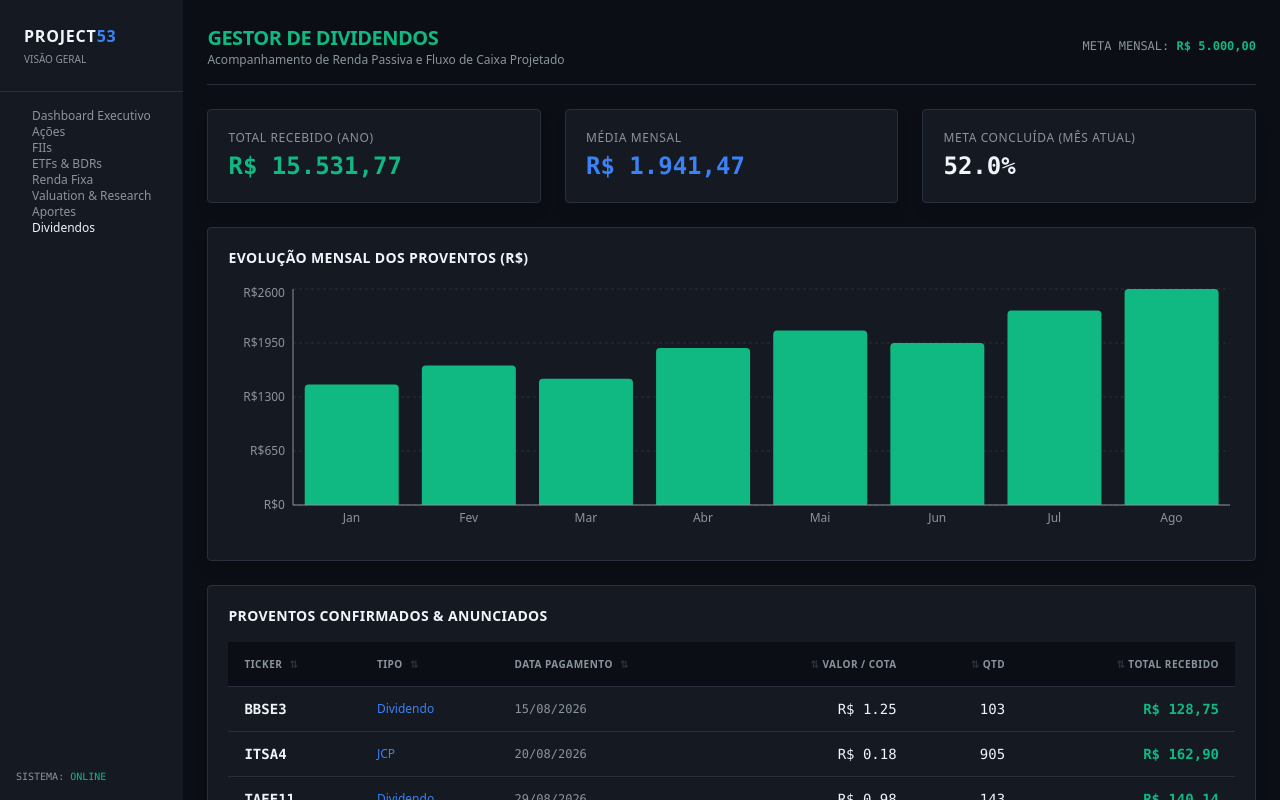
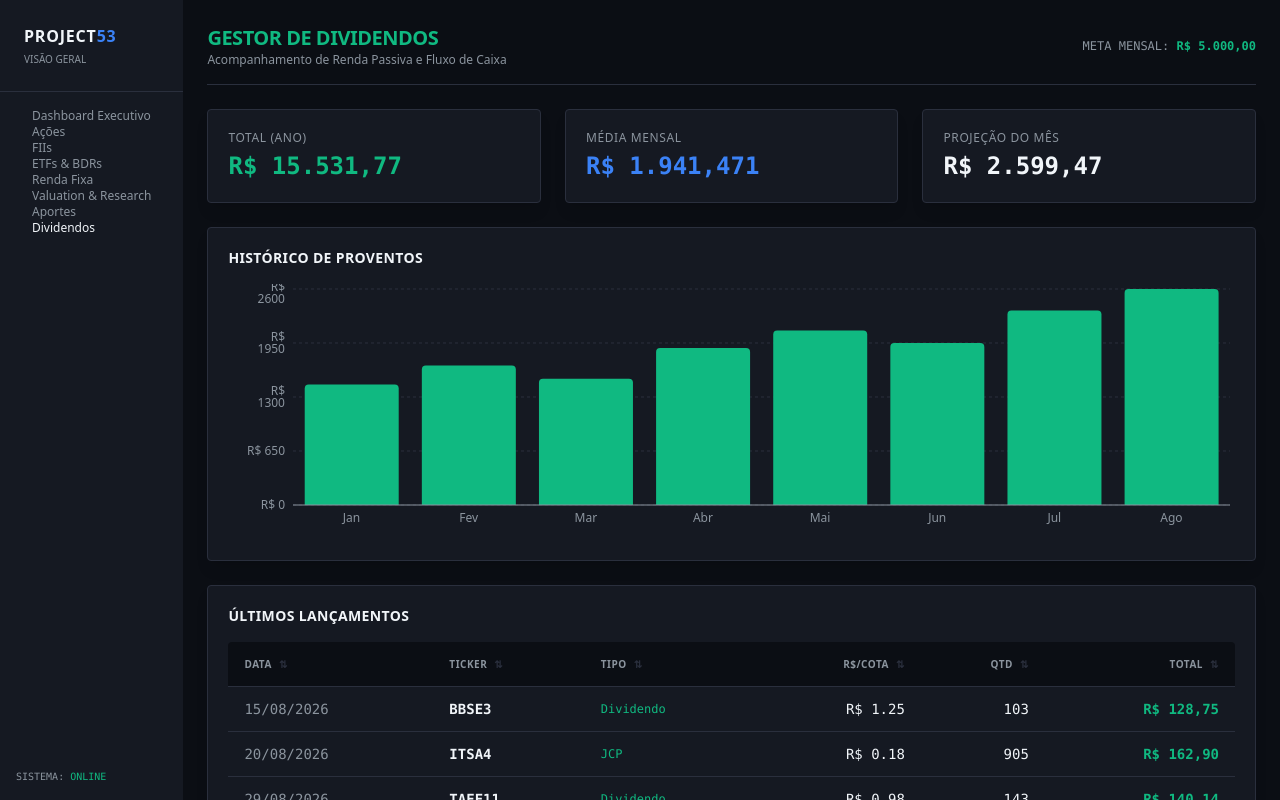
Before and after one commit to Andre-Marcelino-2026/aposentadoria53, a Next.js app: page /dividendos in a window 1280 px wide. Built offline with nearby package versions, Linux system fonts and the light colour scheme.

Commit message:
Update page.tsx

```diff
--- a/app/dividendos/page.tsx
+++ b/app/dividendos/page.tsx
@@ -14,6 +14,7 @@ import {
   ReferenceLine,
 } from 'recharts';
 
+// Dados simulados de proventos recebidos nos últimos meses
 const mockDividendHistory = [
   { month: 'Jan', amount: 1450.20 },
   { month: 'Fev', amount: 1680.50 },
@@ -25,6 +26,7 @@ const mockDividendHistory = [
   { month: 'Ago', amount: 2599.47 },
 ];
 
+// Dados detalhados dos últimos pagamentos
 const mockRecentDividends = [
   { id: 1, ticker: 'BBSE3', type: 'Dividendo', payDate: '15/08/2026', rate: 1.25, quantity: 103, total: 128.75 },
   { id: 2, ticker: 'ITSA4', type: 'JCP', payDate: '20/08/2026', rate: 0.18, quantity: 905, total: 162.90 },
@@ -44,6 +46,7 @@ export default function DividendosPage() {
     return totalYear / mockDividendHistory.length;
   }, [totalYear]);
 
+  // Lógica de Ordenação da Tabela
   const handleSort = (key: string) => {
     let direction: 'asc' | 'desc' = 'asc';
     if (sortConfig && sortConfig.key === key && sortConfig.direction === 'asc') {
@@ -81,13 +84,14 @@ export default function DividendosPage() {
       <Sidebar />
 
       <main className="flex-1 overflow-y-auto p-6 space-y-6">
+        {/* Cabeçalho */}
         <div className="flex justify-between items-center border-b border-[#2A2F3D] pb-4">
           <div>
             <h1 className="text-xl font-bold tracking-tight text-[#10B981]">
               GESTOR DE DIVIDENDOS
             </h1>
             <p className="text-xs text-[#8B949E]">
-              Acompanhamento de Renda Passiva e Fluxo de Caixa Projetado
+              Acompanhamento de Renda Passiva e Fluxo de Caixa
             </p>
           </div>
           <div className="text-right font-mono text-xs text-[#8B949E]">
@@ -98,96 +102,73 @@ export default function DividendosPage() {
           </div>
         </div>
 
+        {/* Cards de Resumo */}
         <div className="grid grid-cols-1 md:grid-cols-3 gap-6">
           <div className="bg-[#151922] border border-[#2A2F3D] rounded p-5 shadow-lg">
-            <p className="text-[#8B949E] text-xs mb-1 uppercase tracking-wider">
-              Total Recebido (Ano)
-            </p>
+            <p className="text-[#8B949E] text-xs mb-1 uppercase tracking-wider">Total (Ano)</p>
             <p className="text-[#10B981] text-2xl font-bold font-mono">
-              R$ {totalYear.toLocaleString('pt-BR', { minimumFractionDigits: 2, maximumFractionDigits: 2 })}
+              R$ {totalYear.toLocaleString('pt-BR', { minimumFractionDigits: 2 })}
             </p>
           </div>
           <div className="bg-[#151922] border border-[#2A2F3D] rounded p-5 shadow-lg">
-            <p className="text-[#8B949E] text-xs mb-1 uppercase tracking-wider">
-              Média Mensal
-            </p>
+            <p className="text-[#8B949E] text-xs mb-1 uppercase tracking-wider">Média Mensal</p>
             <p className="text-[#3B82F6] text-2xl font-bold font-mono">
-              R$ {monthlyAverage.toLocaleString('pt-BR', { minimumFractionDigits: 2, maximumFractionDigits: 2 })}
+              R$ {monthlyAverage.toLocaleString('pt-BR', { minimumFractionDigits: 2 })}
             </p>
           </div>
           <div className="bg-[#151922] border border-[#2A2F3D] rounded p-5 shadow-lg">
-            <p className="text-[#8B949E] text-xs mb-1 uppercase tracking-wider">
-              Meta Concluída (Mês Atual)
-            </p>
+            <p className="text-[#8B949E] text-xs mb-1 uppercase tracking-wider">Projeção do Mês</p>
             <p className="text-[#F1F5F9] text-2xl font-bold font-mono">
-              {((mockDividendHistory[mockDividendHistory.length - 1].amount / userProfile.targetMonthlyPassiveIncome) * 100).toFixed(1)}%
+              R$ 2.599,47
             </p>
           </div>
         </div>
 
+        {/* Gráfico de Barras */}
         <div className="bg-[#151922] border border-[#2A2F3D] rounded p-5 shadow-lg">
-          <h2 className="text-[#F1F5F9] font-bold text-sm tracking-wide mb-4">
-            EVOLUÇÃO MENSAL DOS PROVENTOS (R$)
-          </h2>
+          <h2 className="text-[#F1F5F9] font-bold text-sm tracking-wide mb-4">HISTÓRICO DE PROVENTOS</h2>
           <div className="h-64 w-full">
             <ResponsiveContainer width="100%" height="100%">
               <BarChart data={mockDividendHistory}>
                 <CartesianGrid strokeDasharray="3 3" stroke="#2A2F3D" vertical={false} />
                 <XAxis dataKey="month" stroke="#8B949E" fontSize={12} tickLine={false} />
-                <YAxis stroke="#8B949E" fontSize={12} tickLine={false} tickFormatter={(val) => `R$${val}`} />
+                <YAxis stroke="#8B949E" fontSize={12} tickLine={false} axisLine={false} tickFormatter={(val) => `R$ ${val}`} />
                 <Tooltip
-                  formatter={(val: number) => `R$ ${val.toLocaleString('pt-BR', { minimumFractionDigits: 2 })}`}
+                  formatter={(value: number) => `R$ ${value.toLocaleString('pt-BR', { minimumFractionDigits: 2 })}`}
                   contentStyle={{ backgroundColor: '#1A1F2B', borderColor: '#2A2F3D', color: '#F1F5F9' }}
+                  cursor={{ fill: '#2A2F3D', opacity: 0.4 }}
                 />
-                <ReferenceLine
-                  y={userProfile.targetMonthlyPassiveIncome}
-                  stroke="#EF4444"
-                  strokeDasharray="4 4"
-                  label={{ value: 'Meta: R$ 5.000', fill: '#EF4444', fontSize: 10, position: 'top' }}
-                />
+                <ReferenceLine y={userProfile.targetMonthlyPassiveIncome} stroke="#3B82F6" strokeDasharray="3 3" label={{ position: 'top', value: 'Meta (R$ 5.000)', fill: '#3B82F6', fontSize: 10 }} />
                 <Bar dataKey="amount" fill="#10B981" radius={[4, 4, 0, 0]} />
               </BarChart>
             </ResponsiveContainer>
           </div>
         </div>
 
+        {/* Tabela de Proventos */}
         <div className="bg-[#151922] border border-[#2A2F3D] rounded p-5 shadow-lg">
-          <h2 className="text-[#F1F5F9] font-bold text-sm tracking-wide mb-4">
-            PROVENTOS CONFIRMADOS & ANUNCIADOS
-          </h2>
+          <h2 className="text-[#F1F5F9] font-bold text-sm tracking-wide mb-4">ÚLTIMOS LANÇAMENTOS</h2>
           <div className="overflow-x-auto">
             <table className="w-full text-left text-sm">
               <thead className="text-[10px] text-[#8B949E] uppercase tracking-wider border-b border-[#2A2F3D] bg-[#0B0E14] select-none">
                 <tr>
-                  <th className="px-4 py-3 cursor-pointer hover:bg-[#1A1F2B]" onClick={() => handleSort('ticker')}>
-                    Ticker <SortIcon columnKey="ticker" />
-                  </th>
-                  <th className="px-4 py-3 cursor-pointer hover:bg-[#1A1F2B]" onClick={() => handleSort('type')}>
-                    Tipo <SortIcon columnKey="type" />
-                  </th>
-                  <th className="px-4 py-3 cursor-pointer hover:bg-[#1A1F2B]" onClick={() => handleSort('payDate')}>
-                    Data Pagamento <SortIcon columnKey="payDate" />
-                  </th>
-                  <th className="px-4 py-3 text-right cursor-pointer hover:bg-[#1A1F2B]" onClick={() => handleSort('rate')}>
-                    <SortIcon columnKey="rate" /> Valor / Cota
-                  </th>
-                  <th className="px-4 py-3 text-right cursor-pointer hover:bg-[#1A1F2B]" onClick={() => handleSort('quantity')}>
-                    <SortIcon columnKey="quantity" /> Qtd
-                  </th>
-                  <th className="px-4 py-3 text-right cursor-pointer hover:bg-[#1A1F2B]" onClick={() => handleSort('total')}>
-                    <SortIcon columnKey="total" /> Total Recebido
-                  </th>
+                  <th className="px-4 py-3 rounded-tl cursor-pointer hover:bg-[#1A1F2B]" onClick={() => handleSort('payDate')}>Data <SortIcon columnKey="payDate" /></th>
+                  <th className="px-4 py-3 cursor-pointer hover:bg-[#1A1F2B]" onClick={() => handleSort('ticker')}>Ticker <SortIcon columnKey="ticker" /></th>
+                  <th className="px-4 py-3 cursor-pointer hover:bg-[#1A1F2B]" onClick={() => handleSort('type')}>Tipo <SortIcon columnKey="type" /></th>
+                  <th className="px-4 py-3 text-right cursor-pointer hover:bg-[#1A1F2B]" onClick={() => handleSort('rate')}>R$/Cota <SortIcon columnKey="rate" /></th>
+                  <th className="px-4 py-3 text-right cursor-pointer hover:bg-[#1A1F2B]" onClick={() => handleSort('quantity')}>Qtd <SortIcon columnKey="quantity" /></th>
+                  <th className="px-4 py-3 text-right rounded-tr cursor-pointer hover:bg-[#1A1F2B]" onClick={() => handleSort('total')}>Total <SortIcon columnKey="total" /></th>
                 </tr>
               </thead>
               <tbody className="divide-y divide-[#2A2F3D] font-mono">
-                {sortedDividends.map((item) => (
-                  <tr key={item.id} className="hover:bg-[#1A1F2B] transition-colors">
+                {sortedDividends.map((item, idx) => (
+                  <tr key={idx} className="hover:bg-[#1A1F2B] transition-colors">
+                    <td className="px-4 py-3 text-[#8B949E]">{item.payDate}</td>
                     <td className="px-4 py-3 font-bold text-[#F1F5F9]">{item.ticker}</td>
-                    <td className="px-4 py-3 text-xs text-[#3B82F6] font-sans">{item.type}</td>
-                    <td className="px-4 py-3 text-[#8B949E] text-xs">{item.payDate}</td>
+                    <td className="px-4 py-3 text-[#10B981] text-xs">{item.type}</td>
                     <td className="px-4 py-3 text-right text-[#F1F5F9]">R$ {item.rate.toFixed(2)}</td>
                     <td className="px-4 py-3 text-right text-[#F1F5F9]">{item.quantity}</td>
-                    <td className="px-4 py-3 text-right text-[#10B981] font-bold">
+                    <td className="px-4 py-3 text-right font-bold text-[#10B981]">
                       R$ {item.total.toLocaleString('pt-BR', { minimumFractionDigits: 2, maximumFractionDigits: 2 })}
                     </td>
                   </tr>
```
